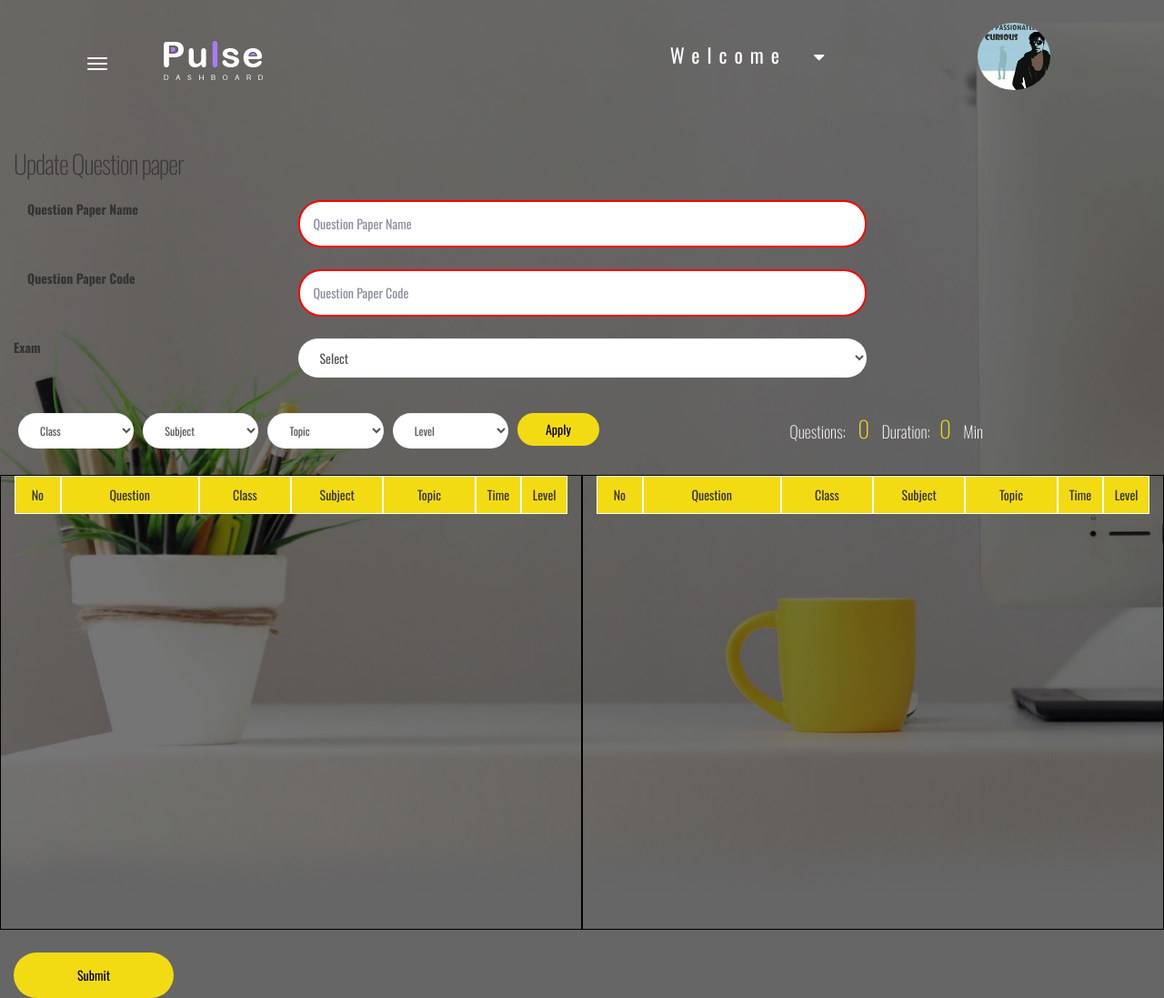
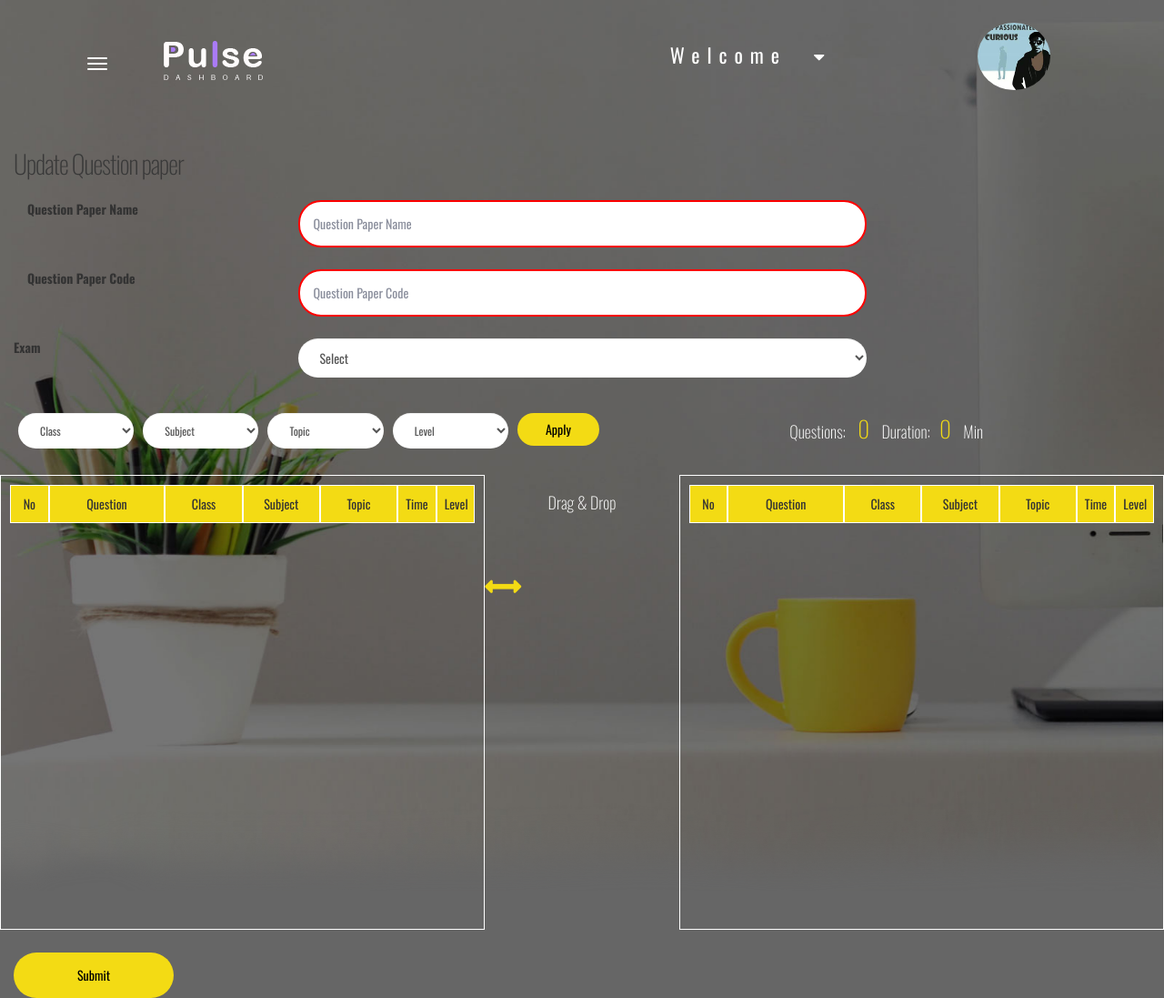
Before and after one commit to azaadshaik/exam, a PHP site: the page made by application/views/admin/edit_question_paper.php in a window 1280 px wide. Shown: the whole page at 91% size. Run offline with PHP 8.4, Linux system fonts and the light colour scheme; the template is opened without the code that fills it, so the values that code supplies are empty; some libraries are stand-ins or nearby versions.

Commit message:
table alignment issues fixed

```diff
--- a/application/views/admin/create_question_paper.php
+++ b/application/views/admin/create_question_paper.php
@@ -82,7 +82,7 @@
       </div>
       <div  class="col-sm-6 auto-numbering"><span>Questions:</span> <span id="qcount">0</span> Duration:</span><span id="qtime">0</span><span>&nbsp;Min</span></div>
    </div>
-   <div class="row" >
+   <div class="row edit_questions" >
       <div id="div1" class="col-sm-6" ondrop="drop(event)" ondragover="allowDrop(event)">
          <div class="header">
             <span class="col-sm-1">No</span>
--- a/application/views/admin/edit_question_paper.php
+++ b/application/views/admin/edit_question_paper.php
@@ -98,7 +98,7 @@
       <div  class="col-lg-4 col-md-4 col-sm-4 col-xs-12 auto-numbering"  ><span>Questions:</span> <span id="qcount"><?php echo count($question_paper_questions);?></span> <span>Duration:</span><span id="qtime"><?php echo $total_duration /60 ;?></span><span>&nbsp;Min</span></div>
    </div>
    <div class="row edit_questions" >
-      <div id="div1" class="col-sm-6" ondrop="drop(event)" ondragover="allowDrop(event)">
+      <div id="div1" class="col-lg-5 col-md-5 col-sm-5 col-xs-5 padding0" ondrop="drop(event)" ondragover="allowDrop(event)">
          <div class="header">
             <span class="col-sm-1">No</span>
             <span class="col-sm-3">Question</span>
@@ -124,7 +124,13 @@
          </div>
          <?php } $i++; } ?>
       </div>
-      <div id="div2" class="col-sm-6" ondrop="drop(event,this)" ondragover="allowDrop(event)">
+
+      <div class="col-lg-2 col-md-2 col-sm-2 col-xs-2 padding0 auto-numbering">
+        <span class="drag-drop">Drag & Drop </span>
+        <i class="fa fa-arrows-h" aria-hidden="true"></i>
+      </div>
+
+      <div id="div2" class="col-lg-5 col-md-5 col-sm-5 col-xs-5 padding0" ondrop="drop(event,this)" ondragover="allowDrop(event)">
         <div class="header">
             <span class="col-sm-1">No</span>
             <span class="col-sm-3">Question</span>
--- a/assets/css/custom.css
+++ b/assets/css/custom.css
@@ -645,10 +645,13 @@ padding-left:10px;
 
     min-height:500px ;
     max-height:600px ;
-    border: 1px solid black;
+    border: 1px solid #ffffff;
     overflow-y:auto;
+    padding: 10px;
 }
-
+.edit_questions .fa{font-size: 40px;color:#f3db14  !important;margin-top: 20%;}
+.auto-numbering .drag-drop{    width: 100%;
+    text-align: center;}
 #drag-drop-filters .adm_inputs_wrap .dropdown{
 
 	font-size:12px;
```
